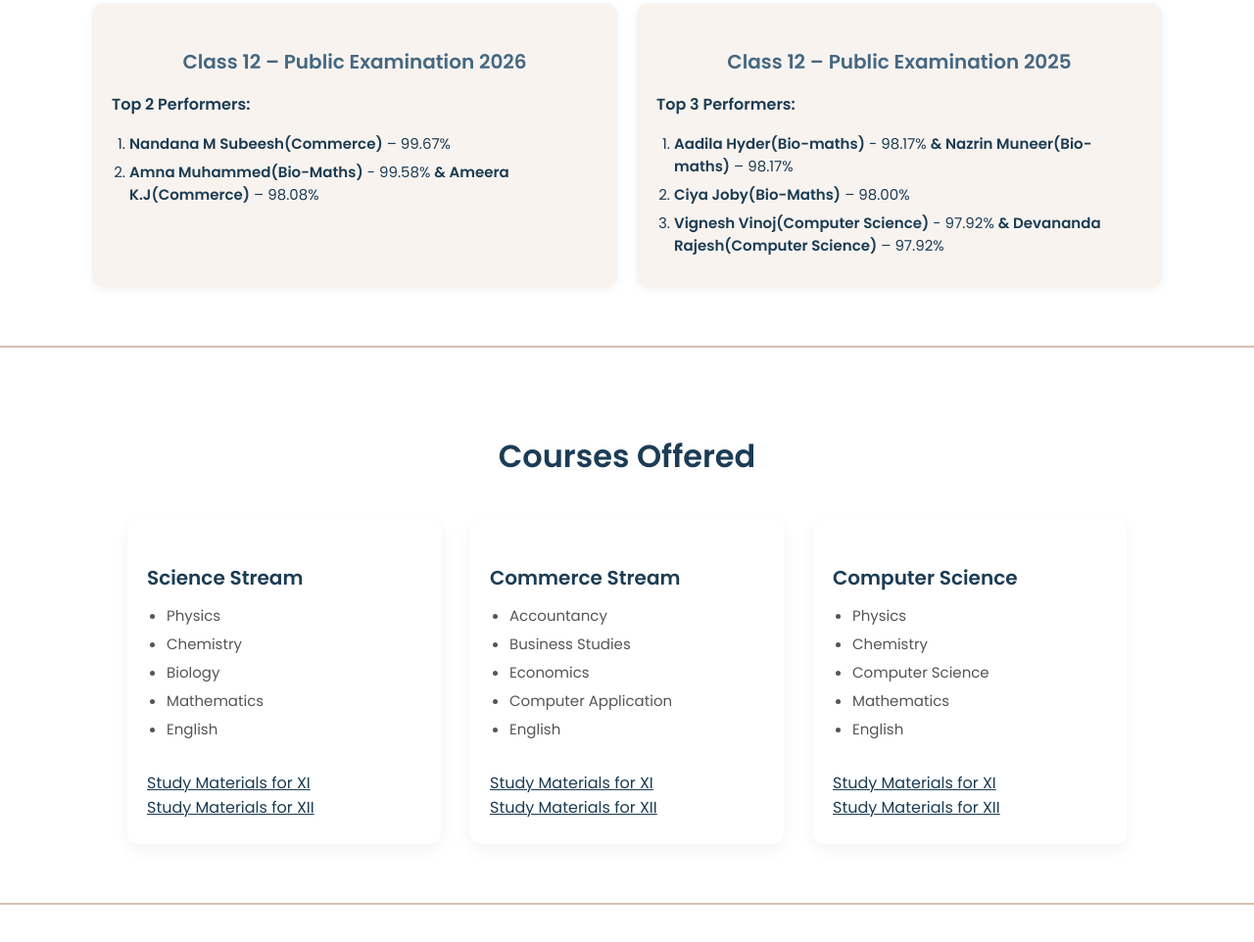
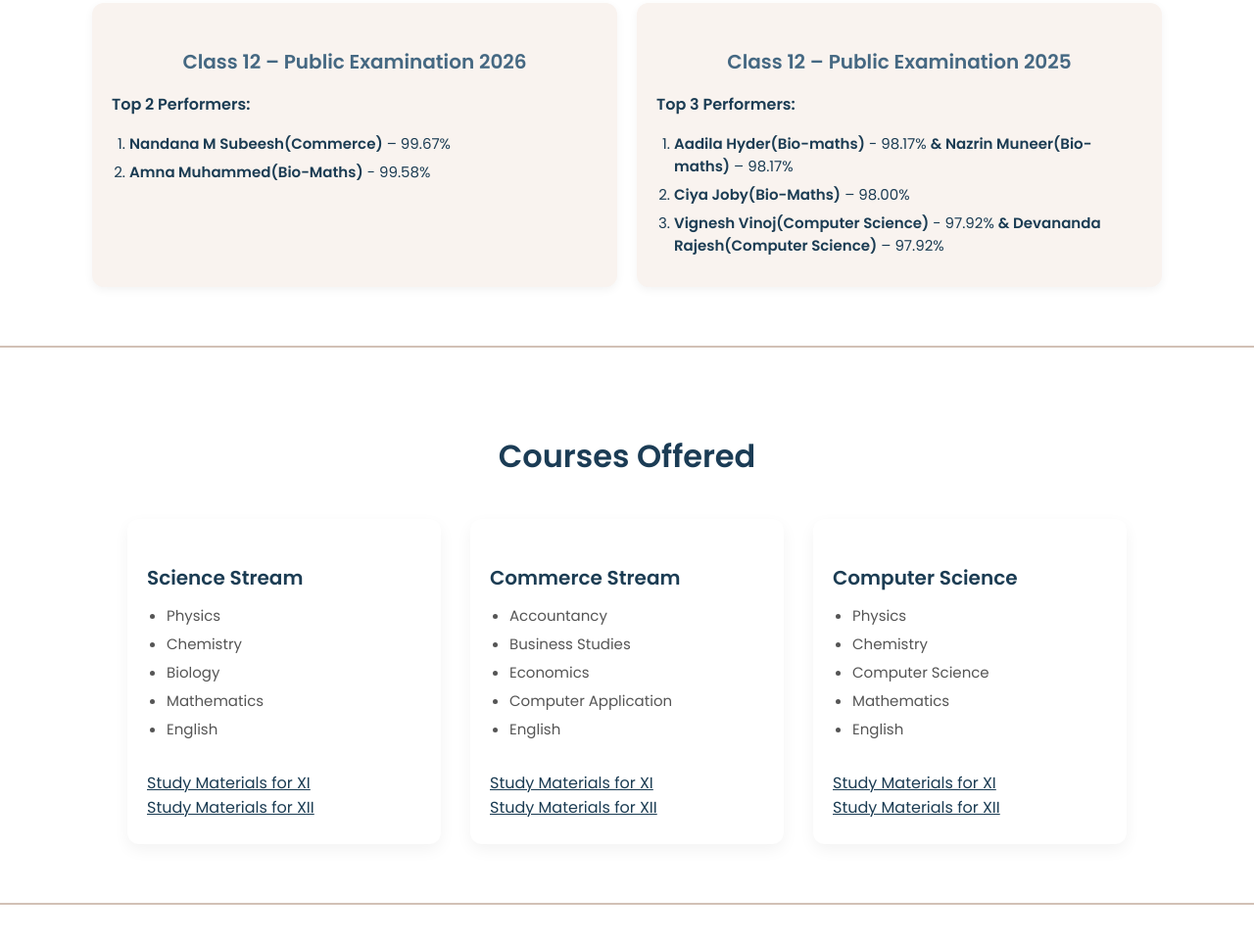
Before and after one commit to KGHSS/ghsskdyp, a website: page public/index.html in a window 1280 px wide. Shown: the part 1014-1976 px from the top of the page at 98% size. Drawn offline with Linux system fonts and the light colour scheme; no server answers.

Commit message:
Update top performers list in index.html
Removed Ameera K.J from the top performers list.

```diff
--- a/public/index.html
+++ b/public/index.html
@@ -96,7 +96,7 @@
       <p><strong> Top 2 Performers:</strong></p>
       <ol>
         <li><strong>Nandana M Subeesh(Commerce)</strong> – 99.67%</li>
-        <li><strong>Amna Muhammed(Bio-Maths)</strong> - 99.58% <strong>& Ameera K.J(Commerce)</strong> – 98.08%</li>
+        <li><strong>Amna Muhammed(Bio-Maths)</strong> - 99.58%</li>
 
       </ol>
     </div>
```
